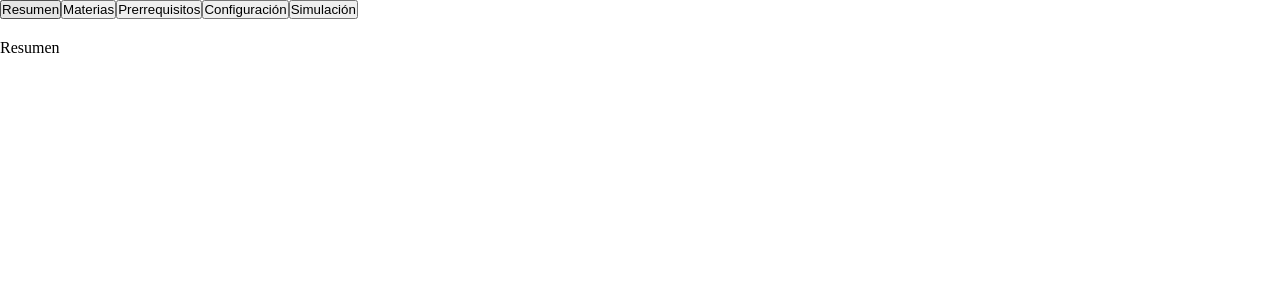
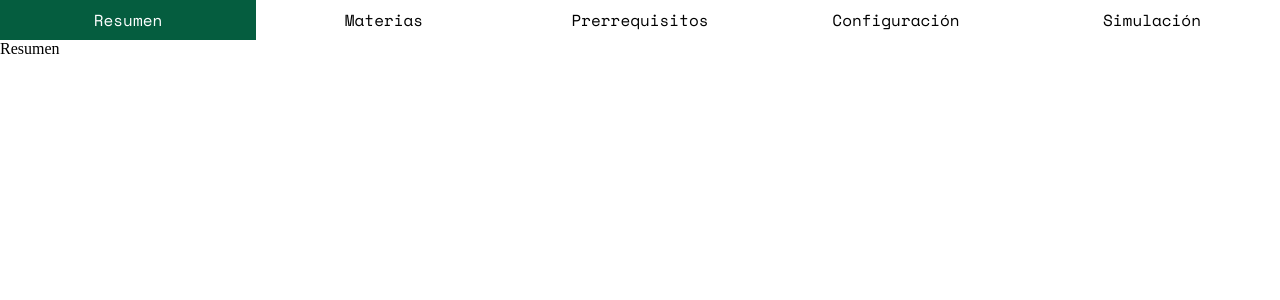
Before and after one commit to MarianaGiraldo/ProyectoEstructurasDeDatos, a React (Vite) app in the folder frontend/: page /plan in a window 1280 px wide. Shown: the top 300 px of the page. Built offline with nearby package versions, Linux system fonts and the light colour scheme.

Commit message:
Barra tap bonita

```diff
--- a/frontend/src/pages/DetallePlan.css
+++ b/frontend/src/pages/DetallePlan.css
@@ -0,0 +1,22 @@
+.tabs {
+  width: 100%;
+  display: flex;
+  justify-content: space-between;
+}
+
+.tab-button {
+  flex: 1;
+  margin: 0;
+  border: none;
+  background-color: white;
+  color: black;
+  font-family: "Space Mono", monospace;
+  font-size: medium;
+  padding: 8px 16px;
+  cursor: pointer;
+}
+
+.tab-button.active {
+  background-color: #055d3f;
+  color: white;
+}
--- a/frontend/src/pages/DetallePlan.jsx
+++ b/frontend/src/pages/DetallePlan.jsx
@@ -1,36 +1,50 @@
 import { useState } from "react";
+import "./DetallePlan.css"
 import Resumen from "./Resumen";
 import Materias from "./Materias";
 import Prerrequisitos from "./Prerrequisitos";
 import Configuracion from "./Configuracion";
 import Simulacion from "./Simulacion";
 
-export default function DetallePlan() {
+function DetallePlan() {
   const [tab, setTab] = useState("Resumen");
 
   return (
-    <div>
-      <button onClick={() => setTab("Resumen")}>
+    <div className="DetallePlan">
+      <div className="tabs">
+
+        <button
+        className={`tab-button ${tab === "Resumen" ? "active" : ""}`}
+        onClick={() => setTab("Resumen")}>
           Resumen
         </button>
 
-      <button onClick={() => setTab("Materias")}>
+        <button
+        className={`tab-button ${tab === "Materias" ? "active" : ""}`}
+        onClick={() => setTab("Materias")}>
           Materias
         </button>
 
-      <button onClick={() => setTab("Prerrequisitos")}>
+        <button
+        className={`tab-button ${tab === "Prerrequisitos" ? "active" : ""}`}
+        onClick={() => setTab("Prerrequisitos")}>
           Prerrequisitos
         </button>
 
-      <button onClick={() => setTab("Configuracion")}>
+        <button
+        className={`tab-button ${tab === "Configuracion" ? "active" : ""}`}
+        onClick={() => setTab("Configuracion")}>
           Configuración
         </button>
 
-      <button onClick={() => setTab("Simulacion")}>
+        <button
+        className={`tab-button ${tab === "Simulacion" ? "active" : ""}`}
+        onClick={() => setTab("Simulacion")}>
           Simulación
         </button>
+      </div>
 
-      <div style={{ marginTop: "20px" }}>
+      <div className="tab-content">
         {tab === "Resumen" && <Resumen />}
         {tab === "Materias" && <Materias />}
         {tab === "Prerrequisitos" && <Prerrequisitos />}
@@ -40,3 +54,5 @@ export default function DetallePlan() {
     </div>
   );
 }
+
+export default DetallePlan;
```
Lines whose indentation alone changed are shown as unchanged.
